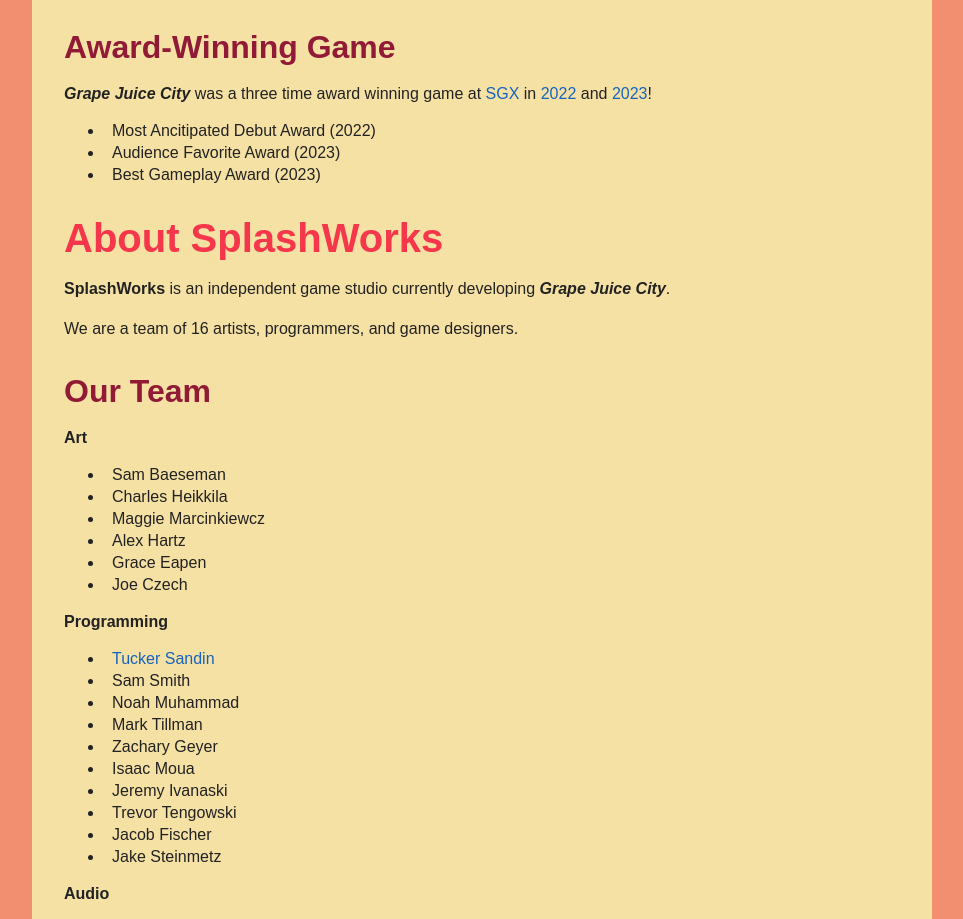
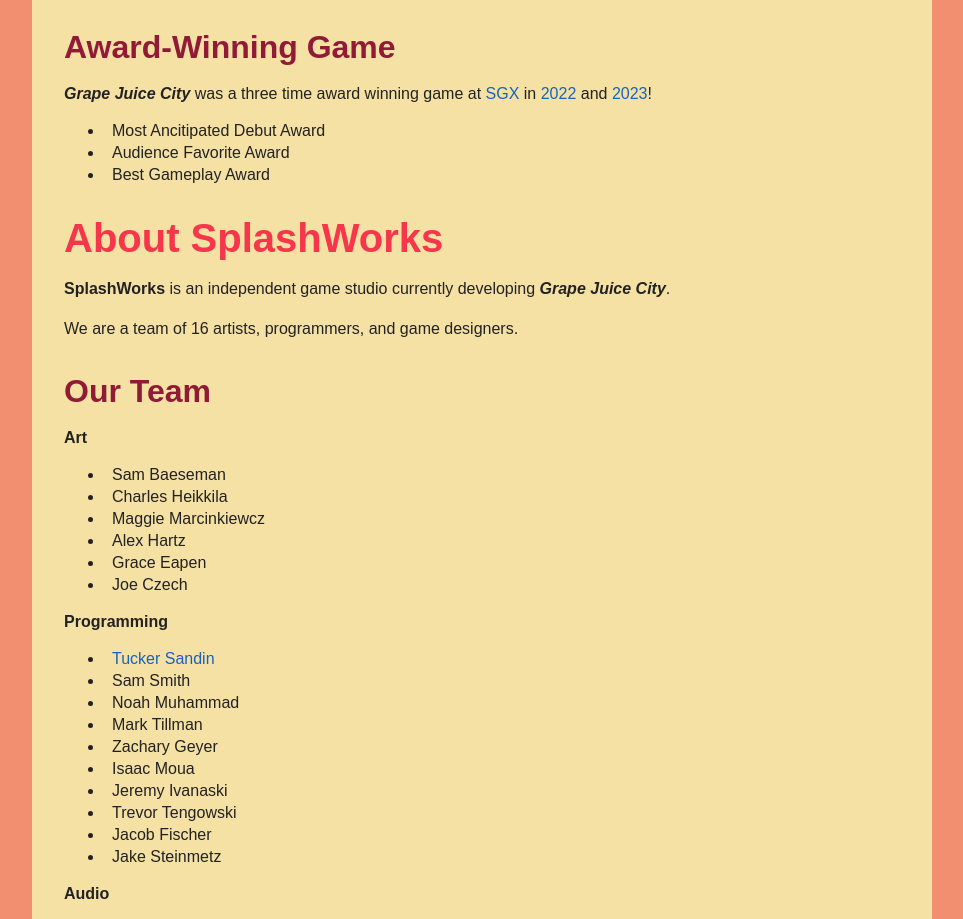
Before and after one commit to SplashWorksStudio/SplashWorksStudio.github.io, a plain HTML site: page index.html in a window 1280 px wide. Shown: the part 830-1749 px from the top of the page, without its empty margins (158-1121 px from the left). Drawn offline with Linux system fonts and the light colour scheme.

Commit message:
Update index.html

```diff
--- a/index.html
+++ b/index.html
@@ -28,9 +28,9 @@
 				<h2>Award-Winning Game</h2>
 				<p><b><i>Grape Juice City</i></b> was a three time award winning game at <a href="https://www.uwstout.edu/academics/colleges-schools/college-arts-and-human-sciences/school-art-design/sgx">SGX</a> in <a href="https://www.uwstout.edu/academics/colleges-schools/college-arts-and-human-sciences/school-art-design/sgx/sgx22-senior-capstone-games">2022</a> and <a href="https://www.uwstout.edu/academics/colleges-schools/college-arts-and-human-sciences/school-art-design/sgx/sgx23-senior-capstone-games">2023</a>!</p>
 				<ul>
-					<li>Most Ancitipated Debut Award (2022)</li>
-					<li>Audience Favorite Award (2023)</li>
-					<li>Best Gameplay Award (2023)</li>
+					<li>Most Ancitipated Debut Award</li>
+					<li>Audience Favorite Award</li>
+					<li>Best Gameplay Award</li>
 				</ul>
 			</section>
 			<section id="about-us">
```
